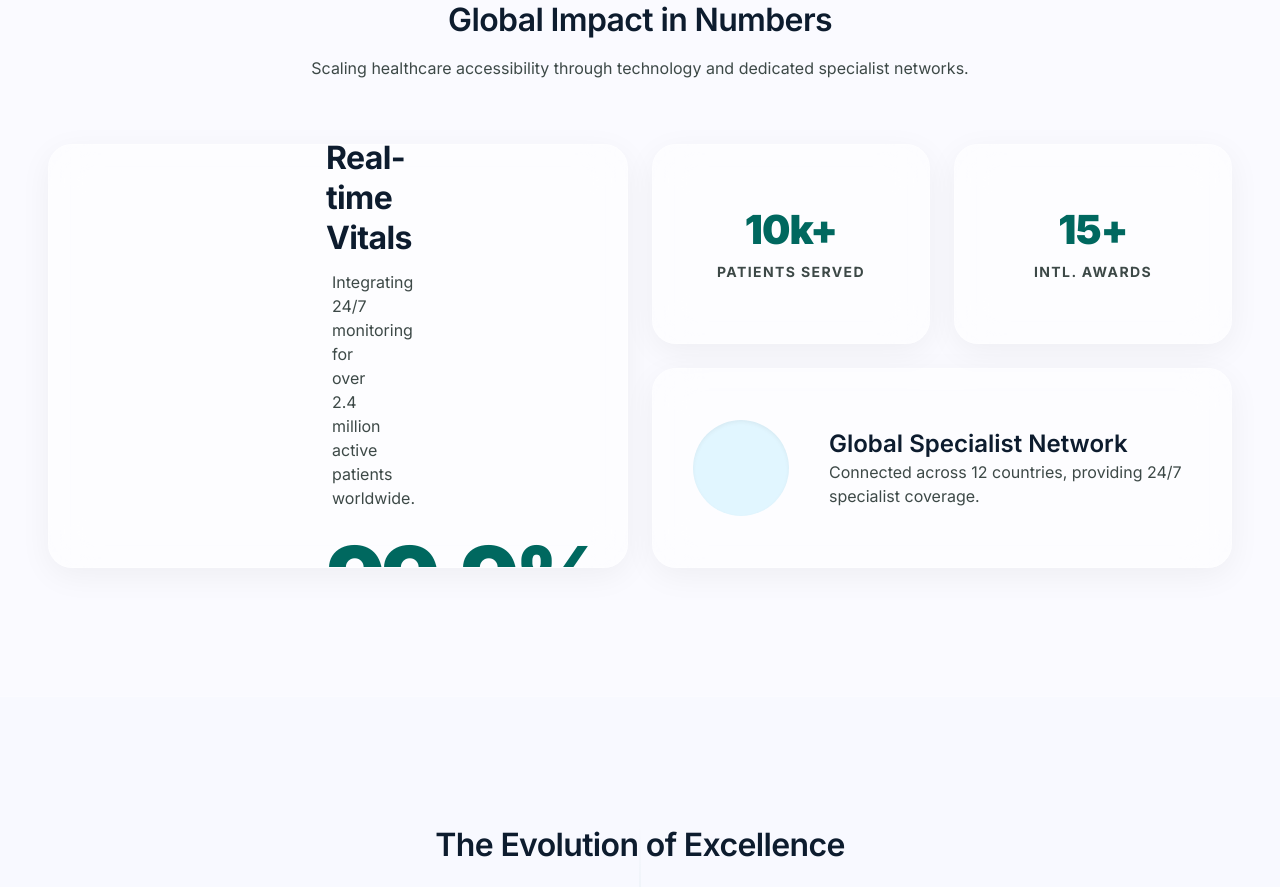
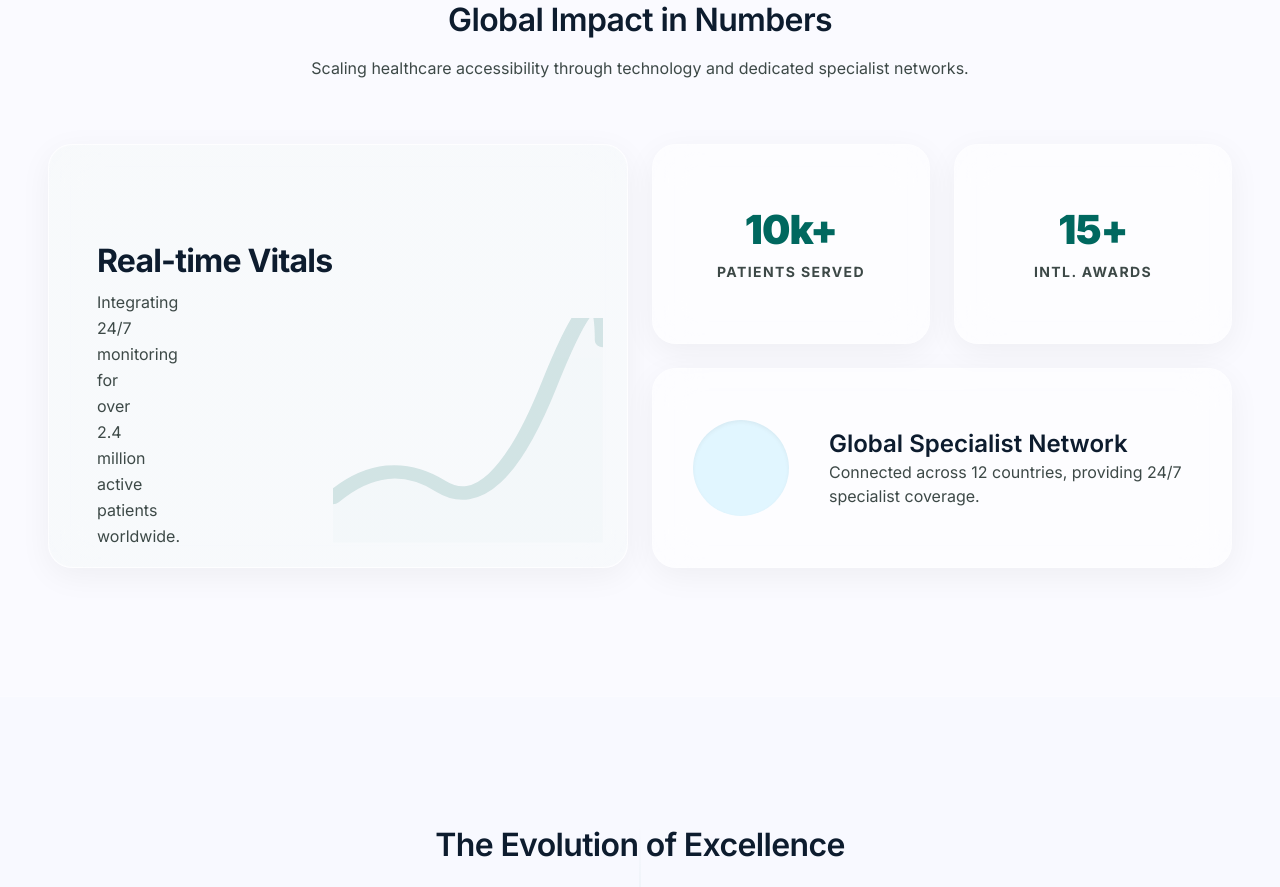
Before and after one commit to saifulislamimran/MediCareConnec-SII-A10-Front-end, a Next.js app: page /about in a window 1280 px wide. Shown: the part 1660-2547 px from the top of the page. Built offline with nearby package versions, Linux system fonts and the light colour scheme.

Commit message:
fix: restore left alignment and chart graphic to about vitals card and update navbar dropdown options

```diff
--- a/app/about/page.tsx
+++ b/app/about/page.tsx
@@ -175,14 +175,30 @@ export default function AboutPage() {
               whileInView="visible"
               viewport={{ once: true, margin: "-100px" }}
               variants={revealVariants}
-              className="md:col-span-2 md:row-span-2 glass-ultra rounded-3xl p-6 md:p-10 flex flex-col items-center justify-center text-center group overflow-hidden relative border border-white/30 dark:border-white/10 bg-white/40 dark:bg-slate-900/60"
+              className="md:col-span-2 md:row-span-2 glass-ultra rounded-3xl p-8 md:p-12 flex flex-col justify-between group overflow-hidden relative border border-white/30 dark:border-white/10 bg-white/40 dark:bg-slate-900/60"
             >
-              <div className="absolute inset-0 bg-gradient-to-br from-primary/5 to-secondary/5 opacity-0 group-hover:opacity-100 transition-opacity duration-700"></div>
-              <span className="material-symbols-outlined text-6xl text-primary dark:text-inverse-primary mb-6 animate-pulse">monitoring</span>
-              <div className="z-10 max-w-md">
-                <h3 className="font-headline-lg text-headline-lg text-on-surface dark:text-slate-100 font-bold">Real-time Vitals</h3>
-                <p className="text-on-surface-variant dark:text-slate-400 mt-3 max-w-sm mx-auto">Integrating 24/7 monitoring for over 2.4 million active patients worldwide.</p>
-                <div className="text-[5.5rem] font-black text-primary dark:text-inverse-primary leading-none tracking-tighter mt-6">99.9%</div>
+              {/* Background gradient chart graphic like in the mockup */}
+              <div className="absolute inset-0 bg-gradient-to-br from-primary/5 to-secondary/5 opacity-40"></div>
+
+              {/* Chart Line background SVG to mimic mockup */}
+              <div className="absolute right-0 bottom-0 w-[55%] h-full opacity-15 dark:opacity-25 flex items-end justify-end pointer-events-none select-none p-6">
+                <svg className="w-full h-[60%] text-primary dark:text-inverse-primary" fill="none" viewBox="0 0 100 100" preserveAspectRatio="none">
+                  <path d="M0,80 Q20,60 40,75 T80,30 T100,10" stroke="currentColor" strokeWidth="6" strokeLinecap="round" />
+                  <path d="M0,80 Q20,60 40,75 T80,30 T100,10 L100,100 L0,100 Z" fill="currentColor" opacity="0.1" />
+                </svg>
+              </div>
+
+              <div className="relative z-10 flex flex-col h-full justify-between items-start text-left">
+                <span className="material-symbols-outlined text-[3.5rem] text-primary dark:text-inverse-primary mb-6">monitoring</span>
+                <div className="flex-grow flex flex-col justify-center">
+                  <h3 className="font-headline-lg text-headline-lg text-on-surface dark:text-slate-100 font-bold tracking-tight">Real-time Vitals</h3>
+                  <p className="text-on-surface-variant dark:text-slate-400 mt-2 max-w-xs text-sm md:text-base leading-relaxed">
+                    Integrating 24/7 monitoring for over 2.4 million active patients worldwide.
+                  </p>
+                </div>
+                <div className="text-[5.5rem] font-black text-primary dark:text-inverse-primary leading-none tracking-tighter mt-8">
+                  99.9%
+                </div>
               </div>
             </motion.div>
 
--- a/components/Navbar.tsx
+++ b/components/Navbar.tsx
@@ -134,28 +134,13 @@ export default function Navbar() {
                     >
                       <span className="material-symbols-outlined text-[18px]">dashboard</span> Dashboard
                     </Link>
-                    <button
-                      onClick={() => {
-                        setIsProfileOpen(false);
-                        alert("Profile editor module loaded.");
-                      }}
+                    <Link
+                      href="/dashboard/profile/edit"
+                      onClick={() => setIsProfileOpen(false)}
                       className="flex items-center gap-3 px-4 py-2.5 text-xs text-on-surface dark:text-slate-300 hover:bg-primary/10 dark:hover:bg-white/5 rounded-xl transition-colors font-bold w-full text-left cursor-pointer"
                     >
-                      <span className="material-symbols-outlined text-[18px]">edit</span> Edit Profile
-                    </button>
-                    <button
-                      onClick={() => {
-                        setIsProfileOpen(false);
-                        if (confirm("Are you sure you want to permanently delete your account? This action cannot be undone.")) {
-                          localStorage.removeItem('medicare_user');
-                          alert("Account successfully deleted.");
-                          window.location.href = "/";
-                        }
-                      }}
-                      className="flex items-center gap-3 px-4 py-2.5 text-xs text-rose-600 hover:bg-rose-50 dark:hover:bg-rose-900/20 rounded-xl transition-colors font-bold w-full text-left cursor-pointer"
-                    >
-                      <span className="material-symbols-outlined text-[18px]">delete_forever</span> Delete Account
-                    </button>
+                      <span className="material-symbols-outlined text-[18px]">edit</span> Profile Edit
+                    </Link>
                     <div className="h-px bg-black/5 dark:bg-white/5 my-1"></div>
                     <button
                       onClick={handleLogout}
```
